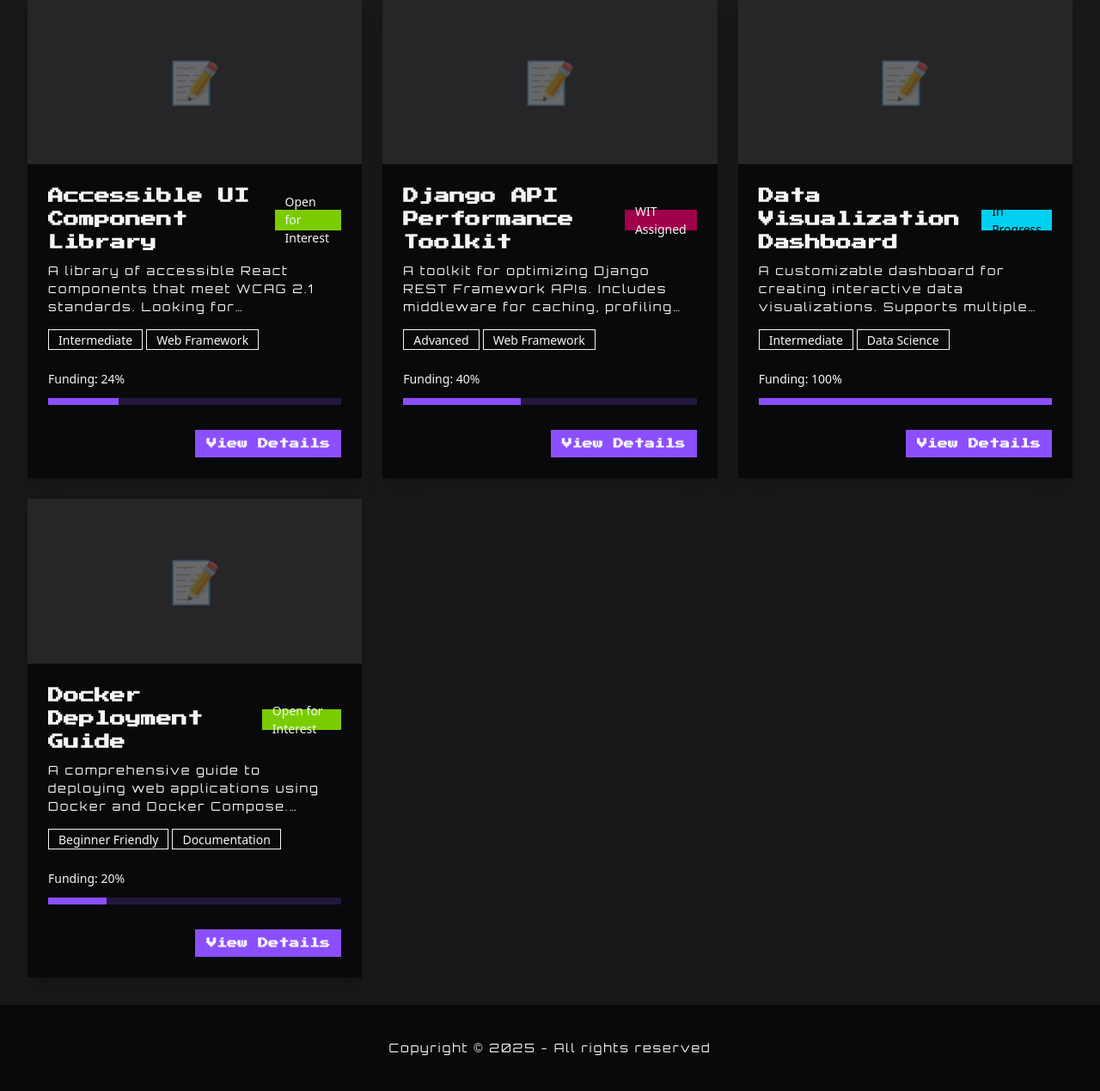
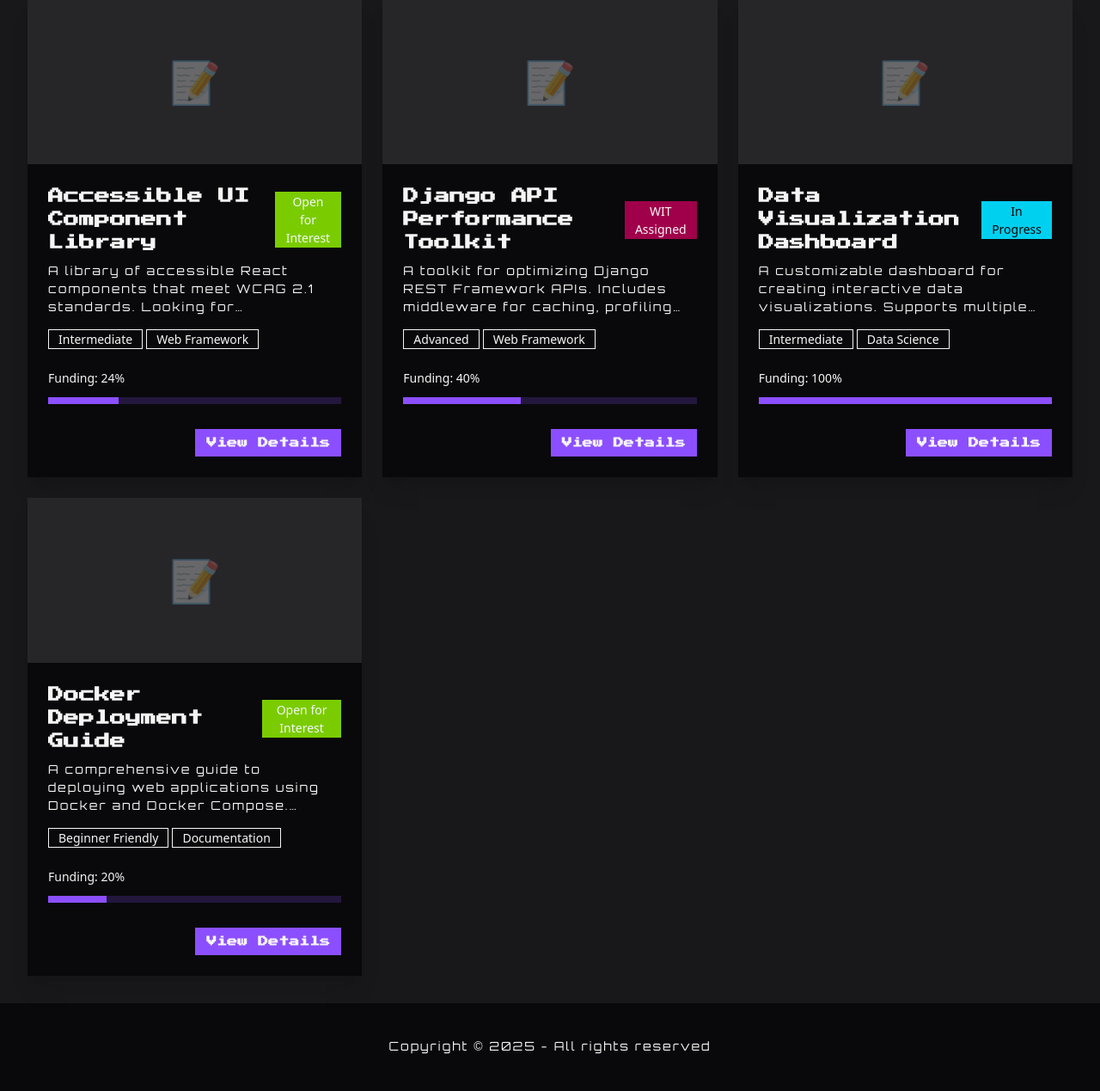
Before and after one commit to stephendawsondev/march-hackathon, a Django app: page /projects/ in a window 1280 px wide. Shown: the part 374-1643 px from the top of the page at 86% size. After the commit the page ends 1600 px from the top, so only its background shows below. Run offline with Django 4.2, Linux system fonts and the light colour scheme; data comes from the database, SQL or seed files in the repository; style sheets or scripts are compiled from the project's sources; parts of the project's set-up code (start-up, migrations or seed data) failed here and were passed over; some web fonts are replaced.

Commit message:
Upgrade highlight colour vars and add .badge height auto text center to badge tailwind class in base.css

```diff
--- a/static/css/base.css
+++ b/static/css/base.css
@@ -3,12 +3,13 @@
 
 /* Light Mode Variables */
 :root {
-  --highlight1: #0CC0DF;
-  --highlight2: #7ED957;
+  --highlight1: #30CEEC;
+  --highlight2: #7ACA09;
   --highlight3: #DD1026;
-  --highlight4: #8C52FF;
+  --highlight4: #8C4FFE;
+  --highlight5: #F5A742;
   --bg: #F4F4F4; /* Light mode background */
-  --text: #080D0F; /* Light mode text */
+  --text: #0A0A0B; /* Light mode text */
   --font-primary: 'Press Start 2P', sans-serif;
   --font-secondary: 'Orbitron', sans-serif;
 }
@@ -23,6 +24,11 @@ a {
 p {
   font-family: var(--font-secondary);
   letter-spacing: 2px;
+}
+
+.badge {
+  height: auto;
+  text-align: center;
 }
 
 
```
